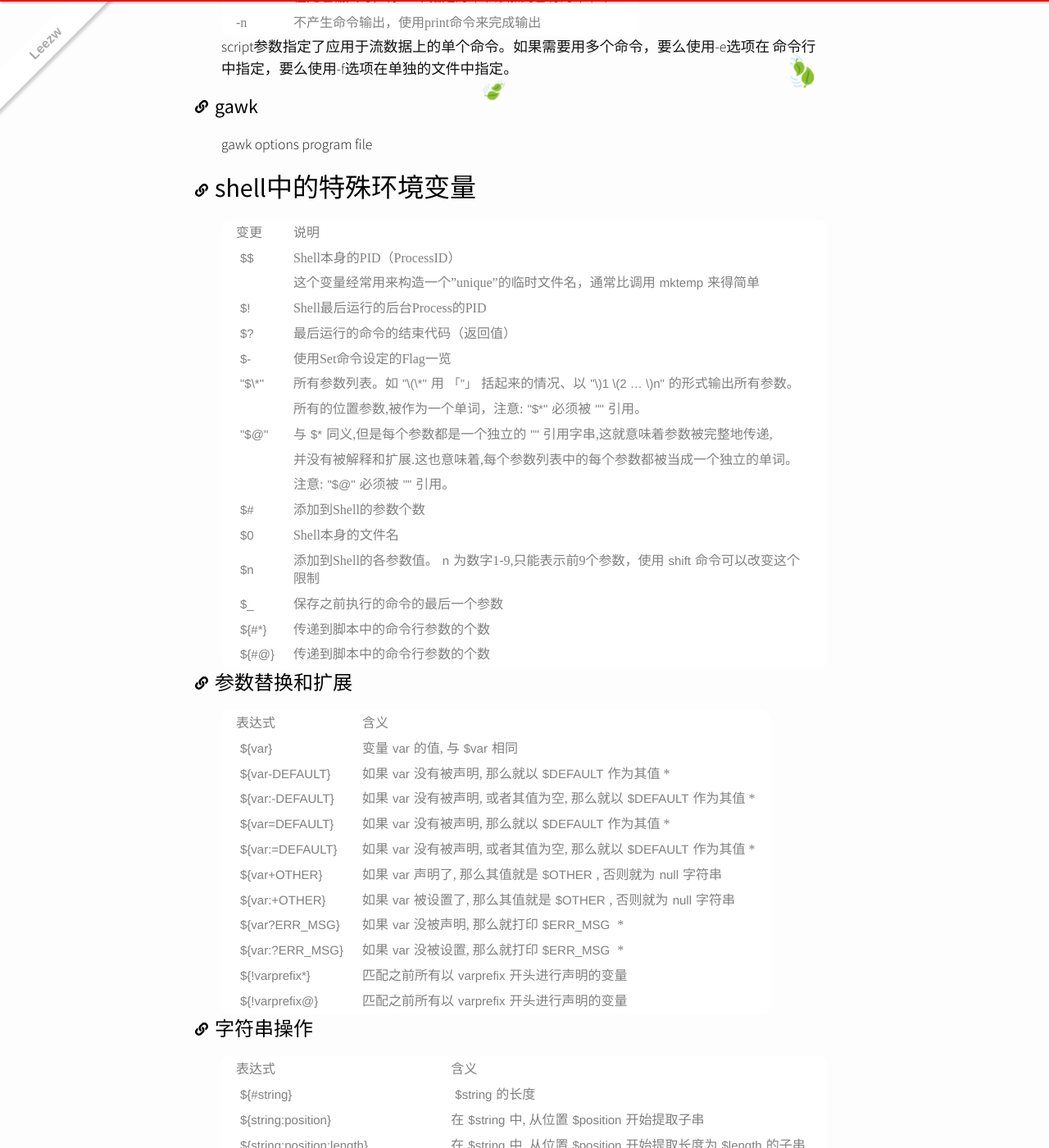
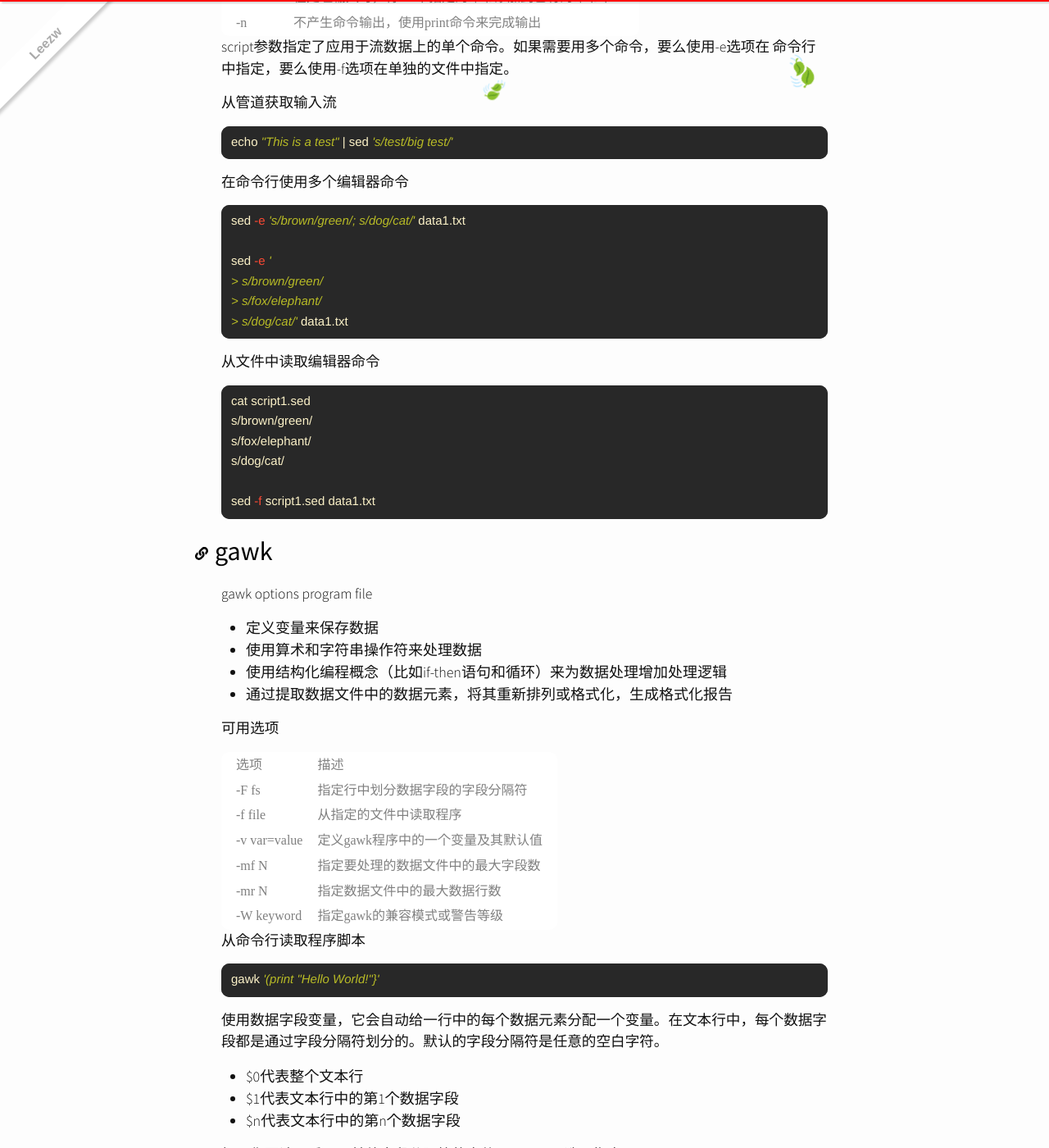
Before and after one commit to quantum-li/quantum-li.github.io, a Jekyll site: the page built from _posts/2019-11-01-linux-commandline-and-shellscripting-bible.md, in a window 1280 px wide and 1400 px high, scrolled down 18872 px. Shown: the whole window at 82% size. Built offline with Jekyll 4.4.1, drawn with Linux system fonts in a browser that asks for light colours; nearby versions of some CDN libraries; comment, search, counter and statistics services are not loaded; some of the changed text lies outside the part shown.

Commit message:
2020-5-26 21:01:15

````diff
--- a/_posts/2019-11-01-linux-commandline-and-shellscripting-bible.md
+++ b/_posts/2019-11-01-linux-commandline-and-shellscripting-bible.md
@@ -803,9 +803,70 @@ sed命令操作文件流程：
 
 script参数指定了应用于流数据上的单个命令。如果需要用多个命令，要么使用-e选项在 命令行中指定，要么使用-f选项在单独的文件中指定。
 
-## gawk
+从管道获取输入流
+
+``` shell
+echo "This is a test" | sed 's/test/big test/'
+```
+
+在命令行使用多个编辑器命令
+
+``` shell
+sed -e 's/brown/green/; s/dog/cat/' data1.txt
+
+sed -e '
+> s/brown/green/
+> s/fox/elephant/
+> s/dog/cat/' data1.txt
+```
+
+从文件中读取编辑器命令
+
+``` shell
+cat script1.sed
+s/brown/green/
+s/fox/elephant/
+s/dog/cat/
+
+sed -f script1.sed data1.txt
+```
+
+# gawk
 
 gawk options program file
+
++ 定义变量来保存数据
++ 使用算术和字符串操作符来处理数据
++ 使用结构化编程概念（比如if-then语句和循环）来为数据处理增加处理逻辑
++ 通过提取数据文件中的数据元素，将其重新排列或格式化，生成格式化报告
+
+可用选项
+
+| 选项 | 描述 |
+| -F fs | 指定行中划分数据字段的字段分隔符 |
+| -f file | 从指定的文件中读取程序 |
+| -v var=value | 定义gawk程序中的一个变量及其默认值 |
+| -mf N | 指定要处理的数据文件中的最大字段数 |
+| -mr N | 指定数据文件中的最大数据行数 |
+| -W keyword | 指定gawk的兼容模式或警告等级 |
+
+从命令行读取程序脚本
+
+``` shell
+gawk '(print "Hello World!"}'
+```
+
+使用数据字段变量，它会自动给一行中的每个数据元素分配一个变量。在文本行中，每个数据字段都是通过字段分隔符划分的。默认的字段分隔符是任意的空白字符。
+
++ $0代表整个文本行
++ $1代表文本行中的第1个数据字段
++ $n代表文本行中的第n个数据字段
+
+如果你要读取采用了其他字段分隔符的文件，可以用-F选项指定。
+
+``` shell
+gawk -F: '{print $1}' /etc/passwd
+```
 
 # shell中的特殊环境变量
 
````
